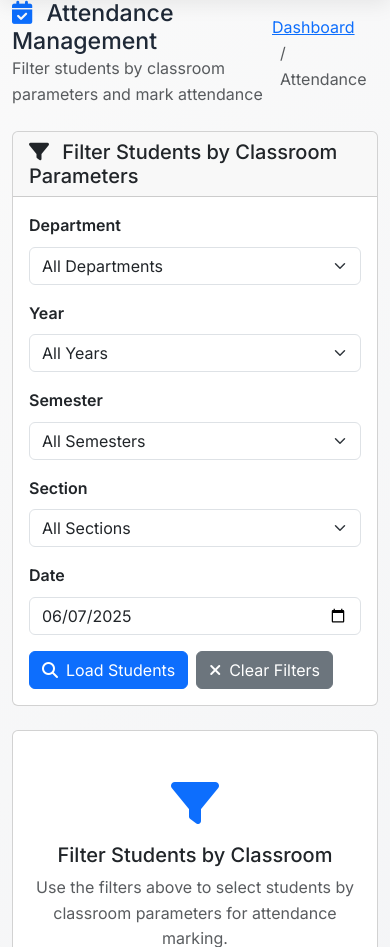
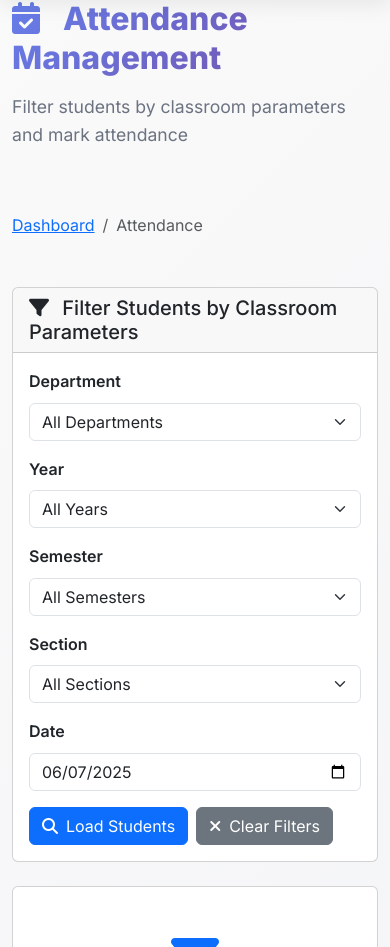
Before and after one commit to rushi-mereddy/adarsh-app, a Flask app: page /faculty/attendance in a window 390 px wide. Shown: the part 151-1098 px from the top of the page. Run offline with Flask 3, Linux system fonts and the light colour scheme; a user stored in the database is signed in.

Commit message:
Enhance the appearance of faculty pages to improve user experience
Refactors faculty dashboard and attendance templates to improve UI using ultra-modern styling and responsive design.

Replit-Commit-Author: Agent
Replit-Commit-Session-Id: b80024bd-76f8-4db9-a7c7-17a479a1e534
Replit-Commit-Screenshot-Url: https://storage.googleapis.com/screenshot-production-us-central1/9c66b4d1-a79a-4b18-9b9c-1812925f0ecb/85007cb2-aeb9-4147-ab3c-d2c6d6674bb7.jpg

```diff
--- a/templates/faculty/attendance.html
+++ b/templates/faculty/attendance.html
@@ -4,16 +4,16 @@
 
 {% block content %}
 <div class="fade-in">
-    <!-- Page Header -->
-    <div class="row mb-4">
+    <!-- Ultra Modern Page Header -->
+    <div class="row mb-5">
         <div class="col-12">
-            <div class="d-flex justify-content-between align-items-center">
-                <div>
-                    <h1 class="h3 mb-0">
-                        <i class="fas fa-calendar-check text-primary me-2"></i>
+            <div class="d-flex flex-column flex-md-row justify-content-between align-items-start align-items-md-center">
+                <div class="mb-3 mb-md-0">
+                    <h1 class="title-ultra">
+                        <i class="fas fa-calendar-check me-3" style="color: #667eea;"></i>
                         Attendance Management
                     </h1>
-                    <p class="text-muted mb-0">Filter students by classroom parameters and mark attendance</p>
+                    <p class="subtitle-ultra">Filter students by classroom parameters and mark attendance</p>
                 </div>
                 <nav aria-label="breadcrumb">
                     <ol class="breadcrumb mb-0">
```
Also changed, not shown: templates/faculty/dashboard.html (+12 -12 lines).
